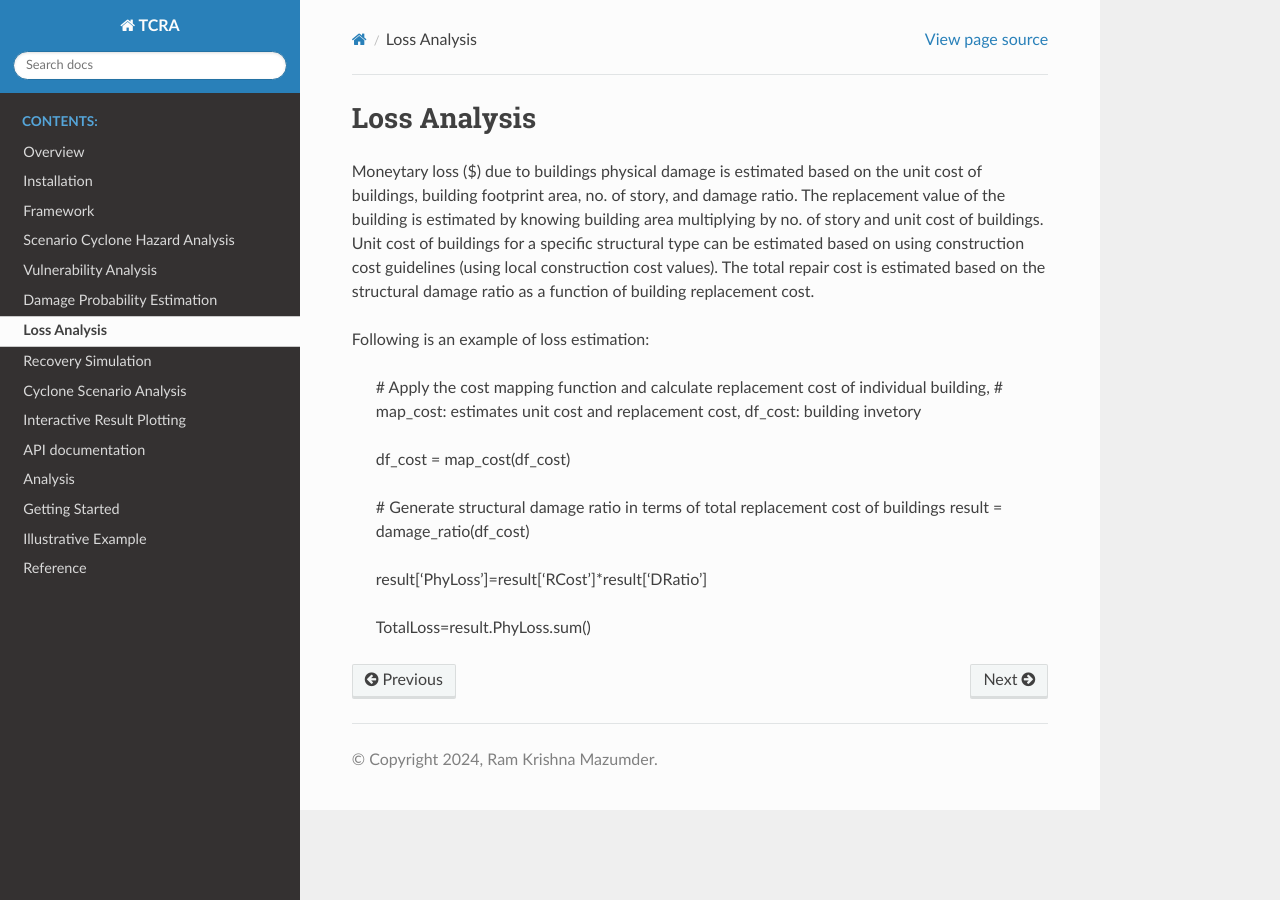
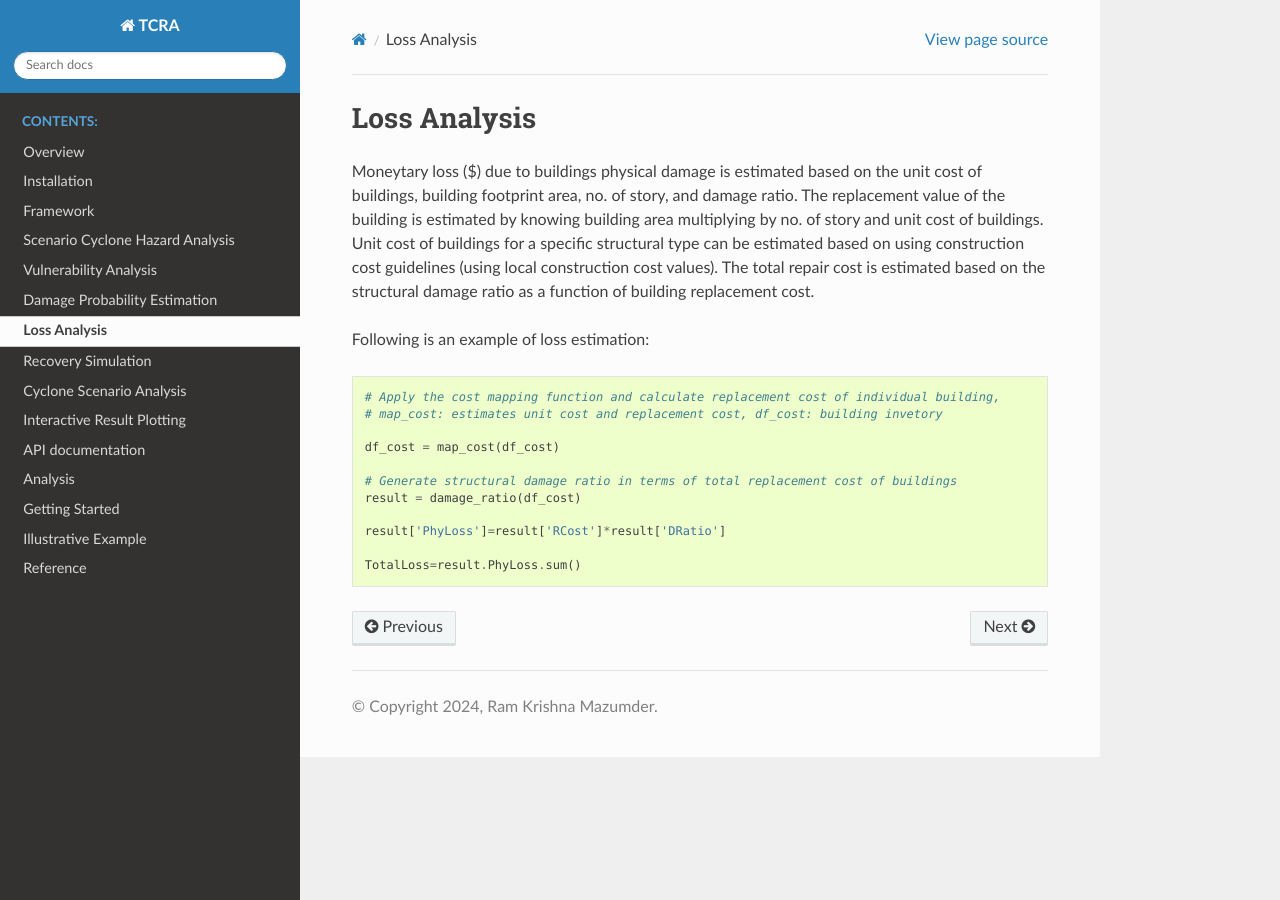
Before and after one commit to rxm562/TCRA, a Sphinx documentation site: the page built from docs/source/lossestimation.rst, in a window 1280 px wide. Built offline with Sphinx 7.4.7 and the Read the Docs theme 2.0.0, drawn with Linux system fonts in a browser that asks for light colours.

```diff
--- a/docs/source/lossestimation.rst
+++ b/docs/source/lossestimation.rst
@@ -7,7 +7,7 @@ Loss Analysis
 Moneytary loss ($) due to buildings physical damage is estimated based on the unit cost of buildings, building footprint area, no. of story, and damage ratio. The replacement value of the building is estimated by knowing building area multiplying by no. of story and unit cost of buildings. Unit cost of buildings for a specific structural type can be estimated based on using construction cost guidelines (using local construction cost values). The total repair cost is estimated based on the structural damage ratio as a function of building replacement cost.
 
 
-Following is an example of loss estimation:
+Following is an example of loss estimation::
 
 
   # Apply the cost mapping function and calculate replacement cost of individual building,
```
